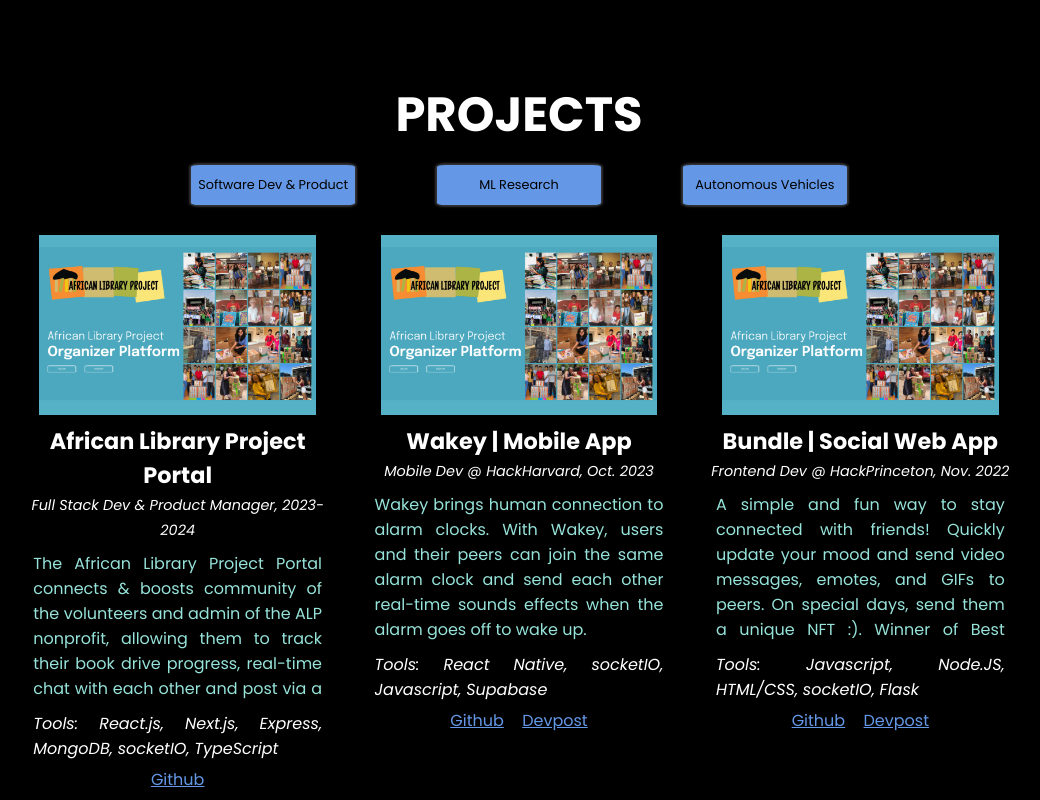
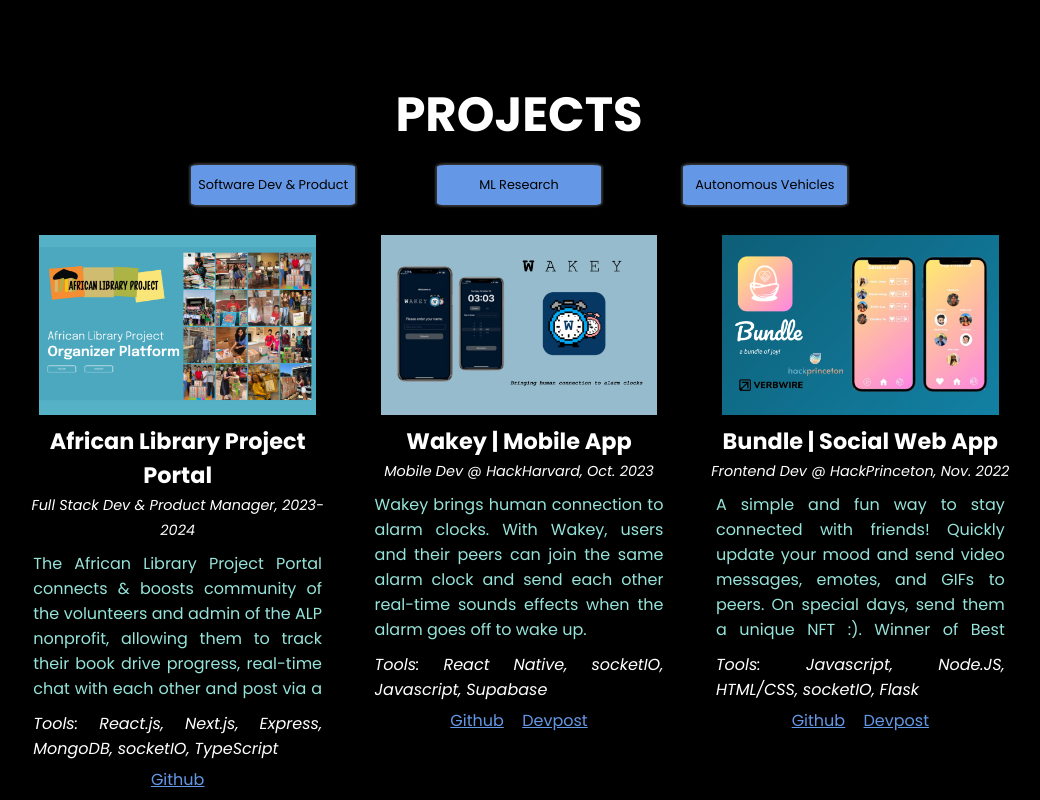
Before and after one commit to emluo555/personal-website, a Next.js app: page / in a window 1280 px wide. Shown: the part 800-1600 px from the top of the page, without its empty margins (121-1161 px from the left). Built offline with nearby package versions, Linux system fonts and the light colour scheme.

Commit message:
image updates

```diff
--- a/app/Components/ProjectCard.jsx
+++ b/app/Components/ProjectCard.jsx
@@ -2,13 +2,34 @@
 import React, {useState} from 'react';
 import styles from './Projects.module.css';
 import alp from "../../public/alp.png"
+import wakey from "../../public/wakey.png"
+import bundle from "../../public/bundle.png"
+import tryon from "../../public/tryon.png"
+import stereo from "../../public/stereo.png"
+import solar from "../../public/solar.png"
+import orf from "../../public/orf.png"
+import irom from "../../public/irom.png"
+import pcis from "../../public/pcis.png"
+
 
 
 const ProjectCard =({title, imgLink, date, role, description, tools, githubLink, devpostLink, otherLink})=>{
-    console.log(alp)
+    const imgs = {
+        "alp": alp,
+        "wakey": wakey,
+        "bundle": bundle,
+        "tryon": tryon,
+        "stereo": stereo,
+        "solar": solar,
+        "orf": orf,
+        "irom": irom,
+        "pcis": pcis
+    }
+    let source = imgs[imgLink].src
+
     return(
         <div className={styles.pjc_container}>
-            <img src={alp.src} width={"90%"}  ></img>
+            <img src={source} width={"90%"}  ></img>
             <h1 style={{fontSize:'140%', marginTop:'3%'}}>{title}</h1>
             {role != "" ? <span style={{display:'inline'}}><p className={styles.role}>{role}, </p><p className={styles.date}>{date}</p></span>
             :  <span style={{display:'inline'}}><p className={styles.date}>{date}</p></span>}
--- a/app/data/projects.json
+++ b/app/data/projects.json
@@ -3,7 +3,7 @@
 		"ALP": {
             "title": "African Library Project Portal",
             "date":"2023-2024",
-            "imgLink":"/alp.png",
+            "imgLink":"alp",
             "role":"Full Stack Dev & Product Manager",
 			"description": "The African Library Project Portal connects & boosts community of the volunteers and admin of the ALP nonprofit, allowing them to track their book drive progress, real-time chat with each other and post via a social forum, view their standings in a leaderboard, and personalize their volunteer profile.",
             "tools":"React.js, Next.js, Express, MongoDB, socketIO, TypeScript",
@@ -15,7 +15,7 @@
         "Wakey": {
             "title": "Wakey | Mobile App",
             "date":"Oct. 2023",
-            "imgLink":"/wakey.png",
+            "imgLink":"wakey",
             "role":"Mobile Dev @ HackHarvard",
 			"description": "Wakey brings human connection to alarm clocks. With Wakey, users and their peers can join the same alarm clock and send each other real-time sounds effects when the alarm goes off to wake up.",
             "tools":"React Native, socketIO, Javascript, Supabase",
@@ -26,7 +26,7 @@
         "Bundle": {
             "title": "Bundle | Social Web App",
             "date":"Nov. 2022",
-            "imgLink":"/bundle.png",
+            "imgLink":"bundle",
             "role":"Frontend Dev @ HackPrinceton",
 			"description": "A simple and fun way to stay connected with friends! Quickly update your mood and send video messages, emotes, and GIFs to peers. On special days, send them a unique NFT :). Winner of Best Design / UXUI Hack",
             "tools":"Javascript, Node.JS, HTML/CSS, socketIO, Flask",
@@ -39,7 +39,7 @@
         "TryOnDiffusion": {
             "title": "TryOnFull: A Modification of TryOnDiffusion",
             "date":"April-May 2024",
-            "imgLink":"/tryon.png",
+            "imgLink":"tryon",
             "role":"Neural Networks Research",
 			"description": "This research introduces TryOnFull, a modification of TryOnDiffusion, to generate a 'virtual fitting room' experience that includes both upper & lower body garments using a diffusion-based approach. With minimal architectural changes, TryOnFull shows promising results for generating recognizable full-body images. Future work aims to enhance garment detail and resolution while maintaining an efficient training process.",
             "tools":"PyTorch, Python Image Preprocessing, Diffusion Models, GPU Computing, SLURM",
@@ -50,7 +50,7 @@
         "StereoDiffusionM": {
             "title": "StereoDiffusionM: Diffusion Stereo Image Generation using Marigold Depth Estimation",
             "date":"April-May 2024",
-            "imgLink":"/stereo.png",
+            "imgLink":"stereo",
             "role":"Computer Vision Research",
 			"description": "StereoDiffusionM enhances stereo image generation by modifying the depth model and hyperparameters in the StereoDiffusion pipeline. By integrating the Marigold depth model, the approach improves depth accuracy, particularly for background elements, leading to more precise stereo image generation. My paper also discusses the benefits and tradeoffs of this implementation, focusing on image-to-stereo generation.",
             "tools":"Python, PyTorch, Diffusion Models, GPU Computing, SLURM",
@@ -61,7 +61,7 @@
         "NJIT_CNN": {
             "title": "Predicting Solar Flare Indices using SHARP Parameters and Line-of-Sight Magnetograms",
             "date":"Summer 2023",
-            "imgLink":"/solar.png",
+            "imgLink":"solar",
             "role":"ML & Solar Physics Research | National Science Foundation REU @ NJIT",
 			"description": "This research aimed to improve the prediction accuracy of high-class solar flares, particularly M and X class flares, which can trigger significant coronal mass ejections (CMEs) affecting Earth. We utilized SHARP parameter data and Line-of-Sight Magnetogram images from 2010-2017, balancing the dataset with Generative Adversarial Networks (GANs) to address data imbalance. Various machine learning models, including a Transformer for time-series data, were tested and compared to previous models to enhance prediction results.",
             "tools":"Python, scikit-learn, PyTorch, Excel, Python Data Analysis",
@@ -74,7 +74,7 @@
         "TSA": {
             "title": "Transportation Systems Analysis",
             "date":"Fall'24 - Spring'25, In Progress",
-            "imgLink":"/orf.png",
+            "imgLink":"orf",
             "role":"",
 			"description": "Examining transportation from both the tech & policy planning perspectives; analyzing case studies for autonomous vehicle systems, GPS-based route guidance, Production & Attraction traffic density, etc. The goal is to provide practical insights into the planning and decision-making processes within the industry.",
             "tools":"Systems Analysis, Excel, Current News Synthesis",
@@ -85,7 +85,7 @@
         "FMCW": {
             "title": "FMCW LIDAR Research",
             "date":"Fall'24 - Spring'25, In Progress",
-            "imgLink":"/pcis.png",
+            "imgLink":"pcis",
             "role":"Princeton Computational Imaging Lab",
 			"description": "Conducting research on FMCW LIDAR techniques for self-driving vehicles' depth estimation systems, focusing on examining affects of difficult weather conditions on sensor perception.",
             "tools":"Python, Imaging",
@@ -97,7 +97,7 @@
         "Robotics": {
             "title": "Intro to Robotics",
             "date":"Fall'24, In Progress",
-            "imgLink":"/irom.png",
+            "imgLink":"irom",
             "role":"",
 			"description": "Learning theoretical and algorithmic principles behind robotic systems, with topics such as motion planning, control, localization, mapping, and vision. Working with quadrotor drones to be able to eventually implement a vision-based obstacle avoidance controller.",
             "tools":"Theory, Python, Drone Lab",
@@ -109,7 +109,7 @@
     "ClipAnything": {
             "title": "ClipAnything A/B Testing",
             "date":"Summer 2024",
-            "imgLink":"/clipanything.png",
+            "imgLink":"clipanything",
             "role":"AI PM Intern @ OpusClip",
 			"description": "",
             "tools":"Data Analysis, Prompt Engineering, Agile Development",
```
